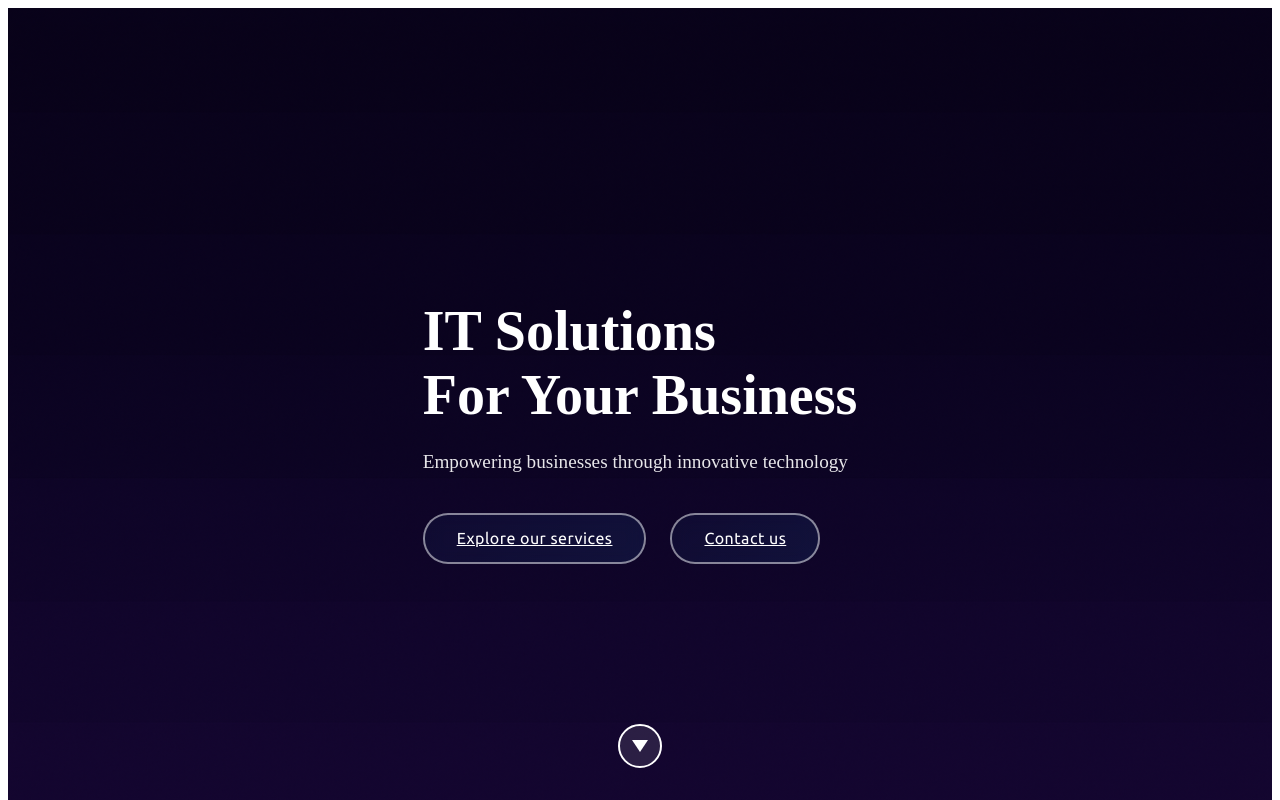
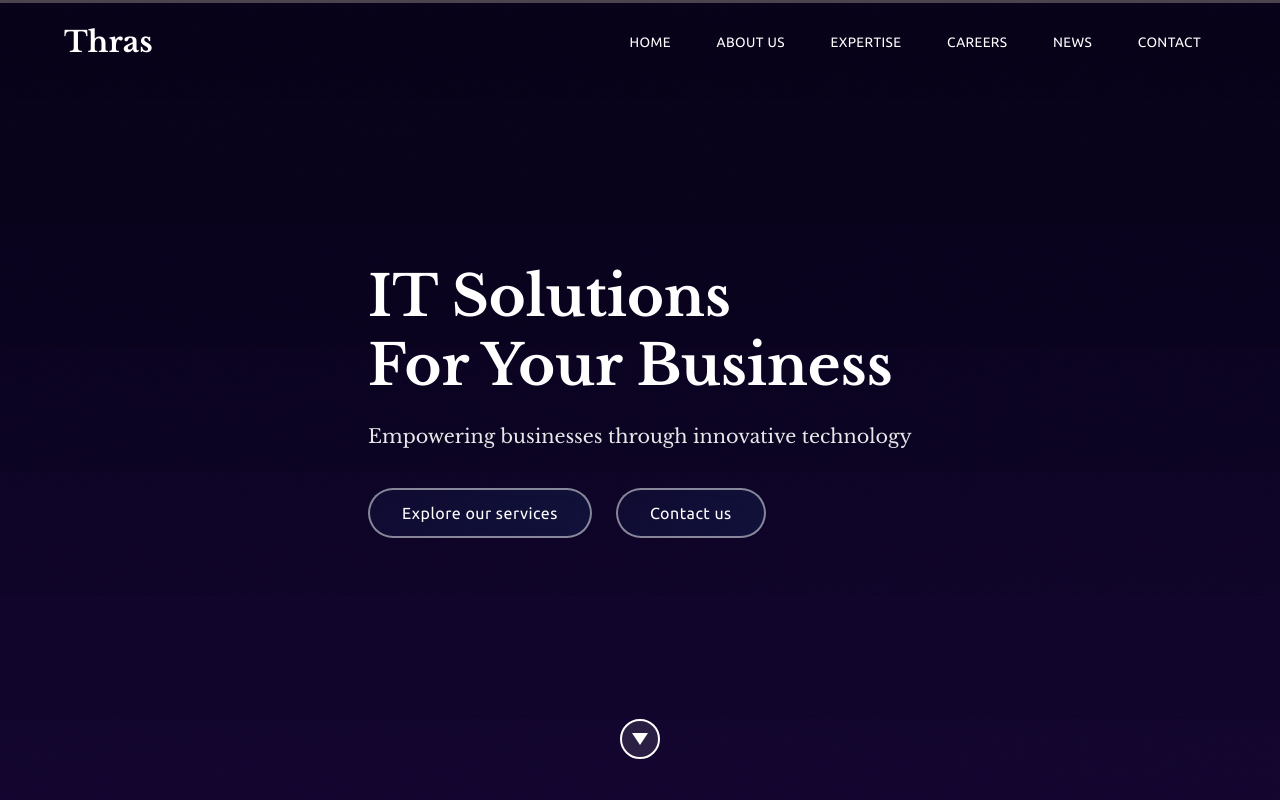
Before and after one commit to CharlesScheenaerts/ThrasWebsite, a Next.js app in the folder thras-website/: page / in a window 1280 px wide. Shown: the top 800 px of the page. Built offline with nearby package versions, Linux system fonts and the light colour scheme.

Commit message:
Réparation connerie

```diff
--- a/thras-website/pages/_app.js
+++ b/thras-website/pages/_app.js
@@ -1,14 +1,11 @@
-// Dans pages/_app.js
-import Head from 'next/head';
+import '../styles/globals.css';
+import Layout from '../components/Layout';
 
 function MyApp({ Component, pageProps }) {
   return (
-    <>
-      <Head>
-        <meta name="viewport" content="width=device-width, initial-scale=1.0" />
-      </Head>
+    <Layout>
       <Component {...pageProps} />
-    </>
+    </Layout>
   );
 }
 
--- a/thras-website/styles/globals.css
+++ b/thras-website/styles/globals.css
@@ -10,8 +10,6 @@ html, body {
   font-family: 'Libre Baskerville', serif;
   color: #333333;
   background-color: #f1f1f1;
-  overflow-x: hidden; /* Ajoutez cette ligne */
-  max-width: 100vw;
 }
 
 a {
@@ -23,7 +21,3 @@ button {
   cursor: pointer;
   font-family: 'Libre Baskerville', serif;
 }
-
-* {
-  outline: 1px solid red !important;
-}
```
